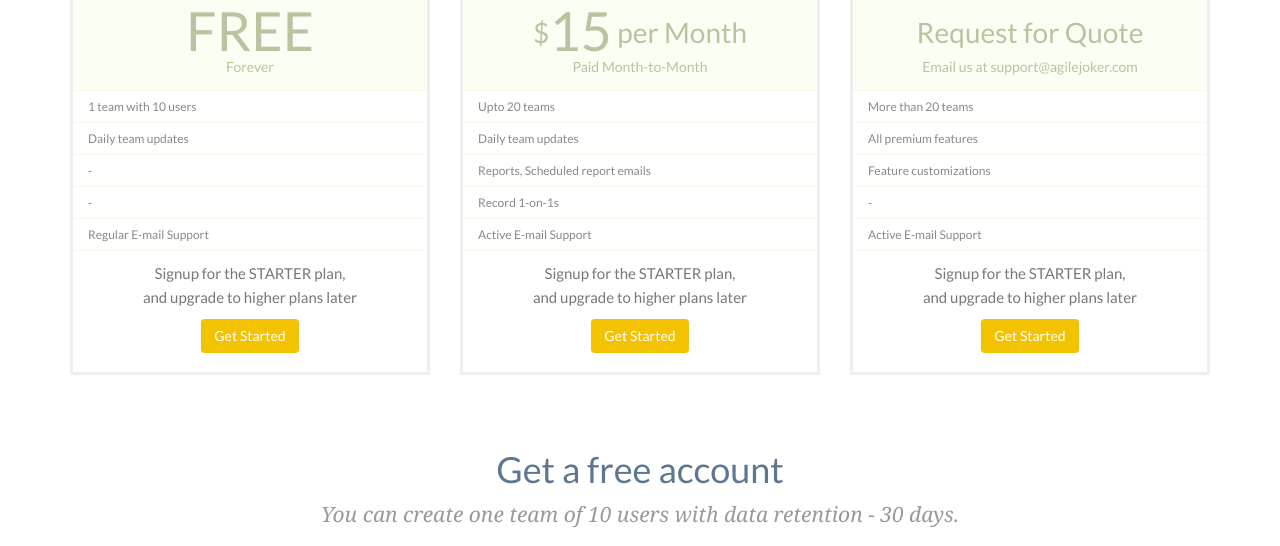
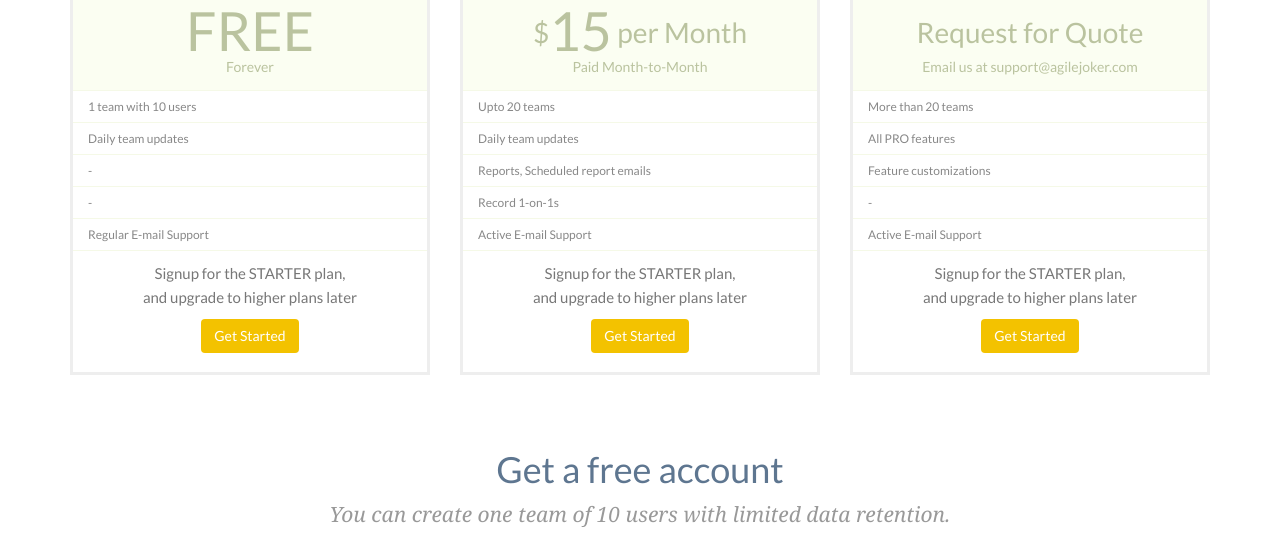
Before and after one commit to awinabi/agilejoker-site, a plain HTML site: page index.html in a window 1280 px wide. Shown: the part 3920-4466 px from the top of the page. Drawn offline with nearby package versions, Linux system fonts and the light colour scheme.

Commit message:
minor changes in text

```diff
--- a/index.html
+++ b/index.html
@@ -309,7 +309,7 @@
             More than 20 teams
           </li>
           <li>
-            All premium features
+            All PRO features
           </li>
           <li>
             Feature customizations
@@ -340,7 +340,7 @@
       <div class="col-sm-10 col-sm-push-1">
         <h1 class="text-center">Get a free account</h1>
         <p class="lead text-center">
-          You can create one team of 10 users with data retention - 30 days.
+          You can create one team of 10 users with limited data retention.
         </p>
         <p>
           <form class="form-inline text-center" role="form" action="http://app.agilejoker.com/users" accept-charset="UTF-8" method="post">
```
